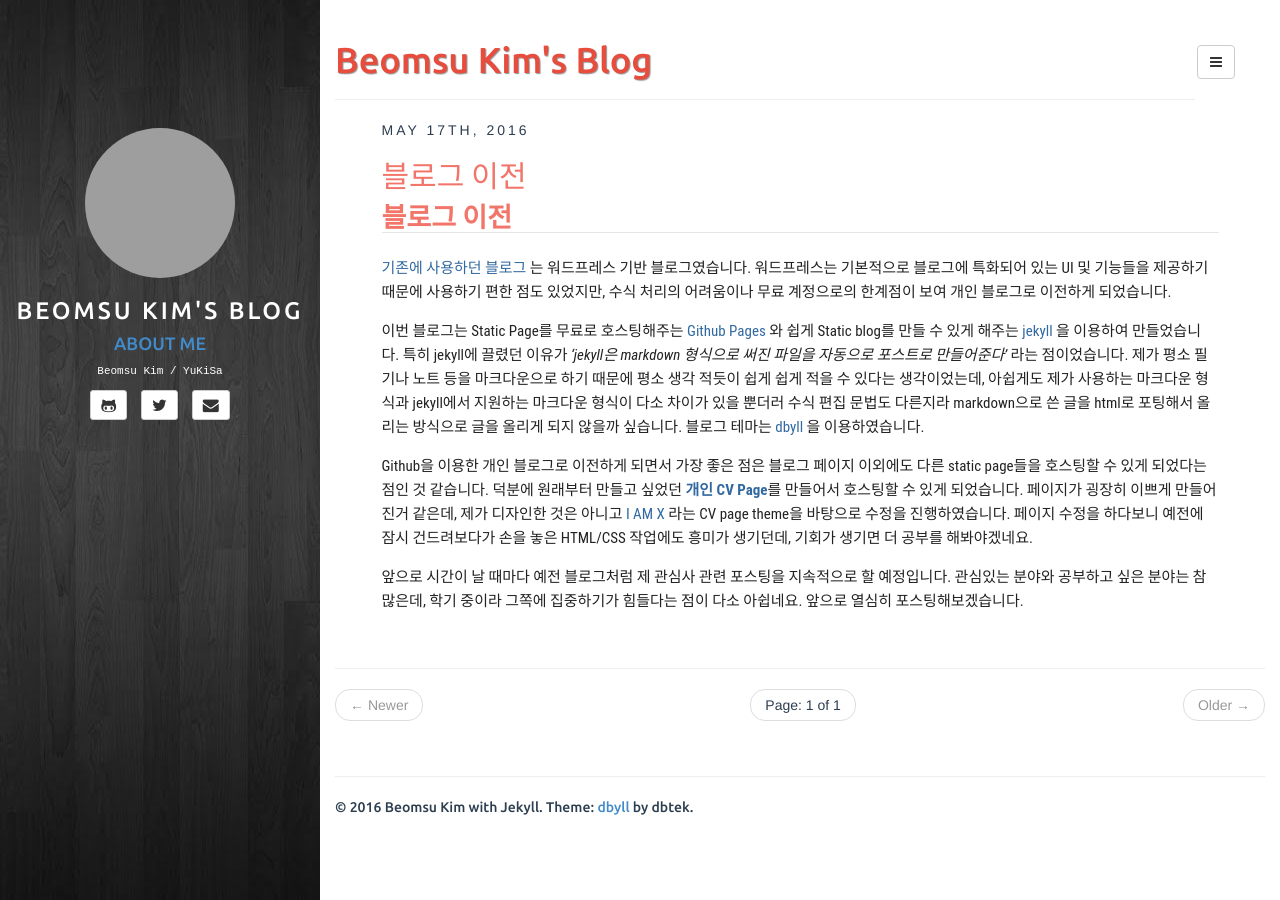
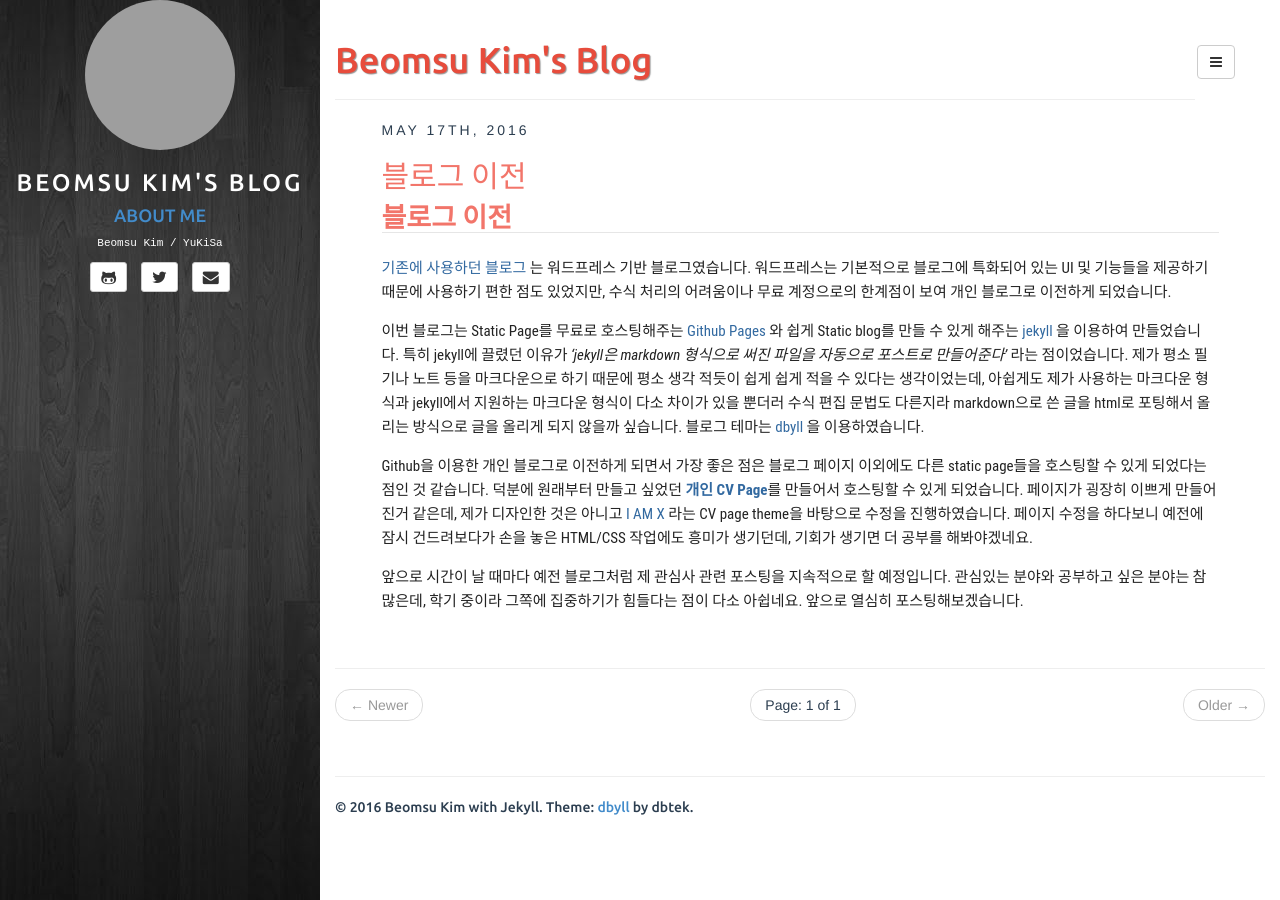
Before and after one commit to shuuki4/shuuki4.github.io, a Jekyll site: the page built from index.html, in a window 1280 px wide. Built offline with Jekyll 4.4.1, drawn with Linux system fonts in a browser that asks for light colours; the list of posts is cut into pages by our own code; grey boxes are pictures that could not be loaded.

Commit message:
fixing white space

```diff
--- a/assets/css/style.css
+++ b/assets/css/style.css
@@ -7,7 +7,8 @@ body{
 .sidebar {
 	position: fixed;
 	top: 0px;
-	padding-top: 10%;
+	padding-top: 0%;
+	z-index : 99999;
 	background-color: #2c3e50;
 	color: #fff;
 }
```
